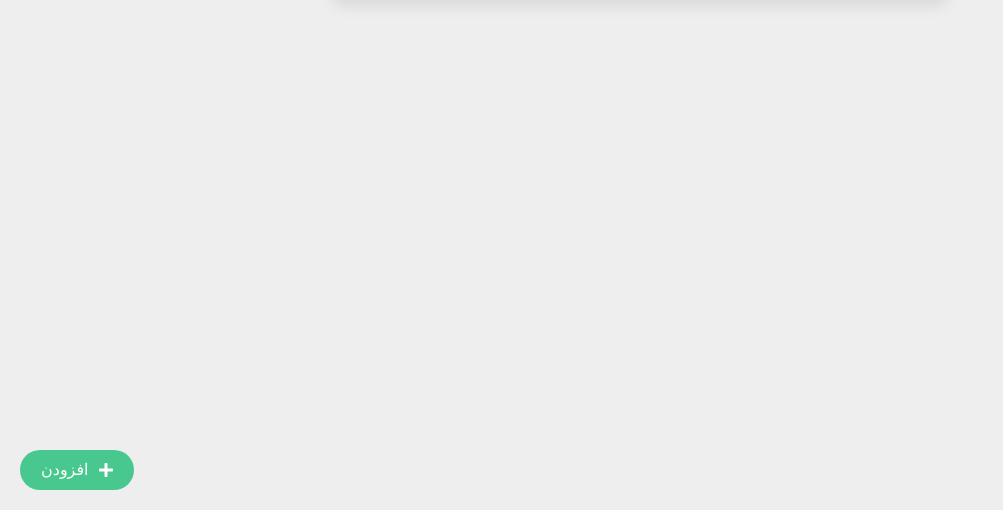
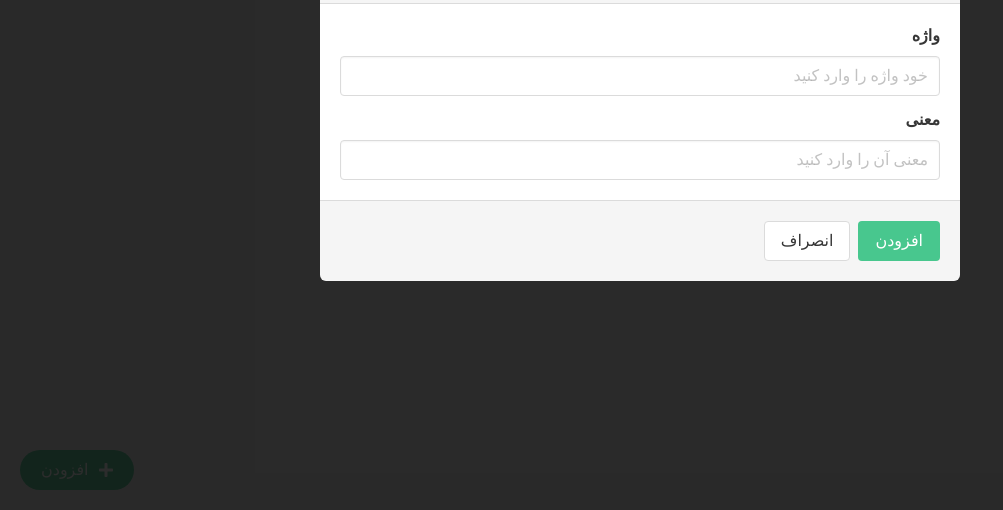
Before and after one commit to amiryxe/vanilla-js-glossary, a website built with webpack: page public/index.html in a window 1280 px wide. Shown: the part 290-800 px from the top of the page, without its empty margins (0-1003 px from the left). Built offline with nearby package versions, Linux system fonts and the light colour scheme; a web font is replaced by a local one.

Commit message:
Add modal form

```diff
--- a/public/index.html
+++ b/public/index.html
@@ -10,6 +10,47 @@
       <i class="fa fa-plus"></i>
       افزودن
     </a>
+
+    <div class="modal is-active">
+      <div class="modal-background"></div>
+      <div class="modal-card">
+        <header class="modal-card-head">
+          <p class="modal-card-title">افزودن واژه جدید</p>
+          <button class="delete" aria-label="close"></button>
+        </header>
+        <section class="modal-card-body">
+          <form id="addForm">
+            <div class="field">
+                <label class="label" for="word_title">واژه</label>
+                <div class="control">
+                  <input
+                    id="word_title"
+                    class="input"
+                    type="text"
+                    placeholder="خود واژه را وارد کنید"
+                  />
+                </div>
+              </div>
+
+              <div class="field">
+                <label class="label" for="word_meaning">معنی</label>
+                <div class="control">
+                  <input
+                    id="word_meaning"
+                    class="input"
+                    type="text"
+                    placeholder="معنی آن را وارد کنید"
+                  />
+                </div>
+              </div>
+            </section>
+            <footer class="modal-card-foot">
+              <button class="button is-success">افزودن</button>
+              <button class="button">انصراف</button>
+            </footer>
+          </form>
+      </div>
+    </div>
 
     <div class="container column is-half is-offset-one-quarter">
       <div class="field">
--- a/src/styles/main.scss
+++ b/src/styles/main.scss
@@ -3,7 +3,8 @@ html {
 }
 
 body,
-input {
+input,
+button {
   font-family: 'Vazir';
 }
 
@@ -16,3 +17,8 @@ input {
     margin-left: 10px;
   }
 }
+
+.modal-card-foot .button:not(:last-child) {
+  margin-right: 0;
+  margin-left: 0.5em;
+}
```
